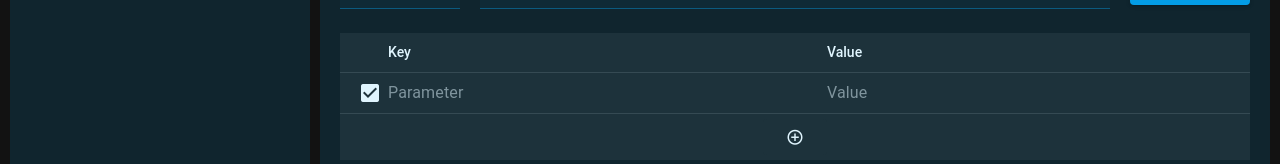
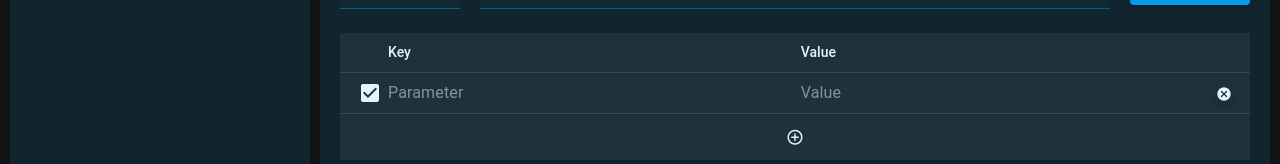
Before and after one commit to MadMac/api-tester, a Vue app: page / in a window 1280 px wide. Both pictures are taken after a click on the button 795 px from the left and 313 px from the top of the page. Shown: the part 217-381 px from the top of the page. Built offline with nearby package versions, Linux system fonts and the light colour scheme.

Commit message:
Add remove parameter button

```diff
--- a/src/App.vue
+++ b/src/App.vue
@@ -56,7 +56,7 @@ const tab_changed = () => {
 
 const save_session = () => {
   // Send command to backend to save the session to database
-  invoke('save_session', {sessionData: JSON.stringify(requestStore.tabs)});
+  invoke('save_session', { sessionData: JSON.stringify(requestStore.tabs) });
 }
 
 const add_new_tab = () => {
@@ -80,6 +80,10 @@ const remove_tab = (remove_tab: RequestTab) => {
   requestStore.removeTab(remove_tab);
   tab_changed();
   save_session();
+}
+
+const remove_parameter = (remove_parameter: RequestParameter) => {
+  requestStore.removeParameter(activeTab.value, remove_parameter);
 }
 
 const add_parameter = () => {
@@ -173,9 +177,10 @@ const send_request = () => {
           <v-table density="compact">
             <thead>
               <tr>
-                <th class="checkbox-column" ></th>
+                <th class="checkbox-column"></th>
                 <th>Key</th>
                 <th>Value</th>
+                <th class="checkbox-column"></th>
               </tr>
             </thead>
             <tbody>
@@ -189,9 +194,14 @@ const send_request = () => {
                   <v-text-field placeholder="Value" variant="plain" hide-details="auto" density="compact"
                     class="parameter-field"></v-text-field>
                 </td>
+                <td>
+                  <v-btn icon height="20" width="20" @click="remove_parameter(n)">
+                    <v-icon size="x-small">mdi-close-circle</v-icon>
+                  </v-btn>
+                </td>
               </tr>
               <tr>
-                <td colspan="3" class="parameter-add-button">
+                <td colspan="4" class="parameter-add-button">
                   <v-btn variant="flat" @click="add_parameter()">
                     <v-icon>mdi-plus-circle-outline</v-icon>
                   </v-btn>
@@ -204,11 +214,11 @@ const send_request = () => {
           <v-card class="result-card">
             <v-card-subtitle>
               {{ activeTab && activeTab.data.response && activeTab.data.response.status != "" ? "Status: " +
-                activeTab.data.response.status : "" }}
+          activeTab.data.response.status : "" }}
             </v-card-subtitle>
             <v-card-text class="result-box" scrollable>
               {{ activeTab && activeTab.data.response &&
-                JSON.stringify(JSON.parse(activeTab.data.response.body), null, 2) }}
+          JSON.stringify(JSON.parse(activeTab.data.response.body), null, 2) }}
             </v-card-text>
           </v-card>
         </div>
@@ -265,7 +275,8 @@ const send_request = () => {
   min-width: 100px;
   resize: horizontal;
   width: 300px;
-  max-width: 600px;;
+  max-width: 600px;
+  ;
 }
 
 .flex-container {
--- a/src/store/requestStore.ts
+++ b/src/store/requestStore.ts
@@ -1,5 +1,5 @@
 import { reactive } from 'vue'
-import { RequestTab } from '../models/models'
+import { RequestTab, RequestParameter } from '../models/models'
 
 export const requestStore = reactive({
   tabs: [] as RequestTab[],
@@ -12,6 +12,15 @@ export const requestStore = reactive({
       this.tabs.splice(index, 1);
     }
   },
+  removeParameter(tab: RequestTab, parameter: RequestParameter) {
+    const index = this.tabs.indexOf(tab);
+    if (index !== -1) {
+      const parIndex = this.tabs[index].data.parameters.indexOf(parameter);
+      if (parIndex !== -1) {
+        this.tabs[index].data.parameters.splice(parIndex, 1);
+      }
+    }
+  },
   isTabsEmpty() {
     return this.tabs.length === 0
   }
```
